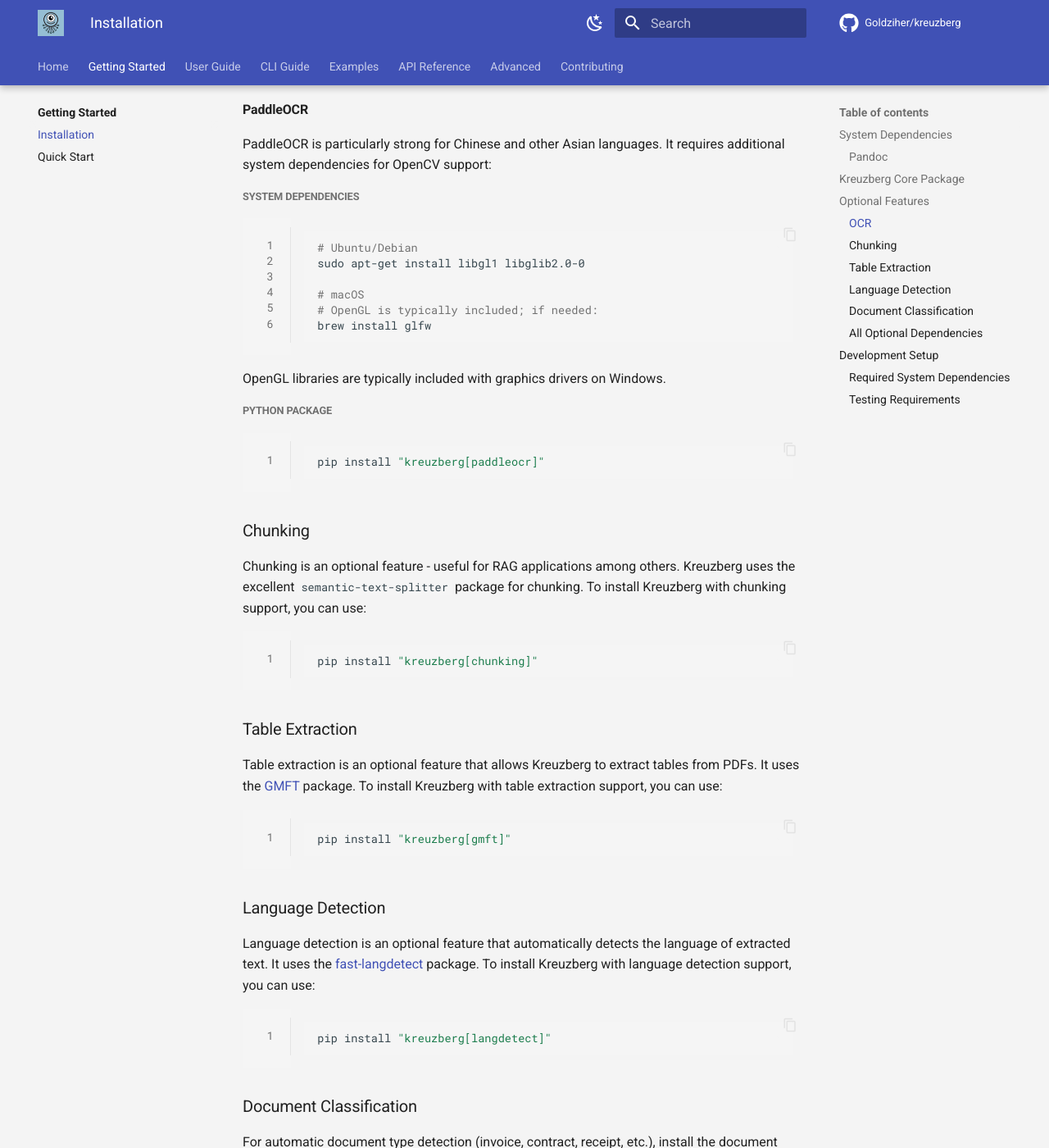
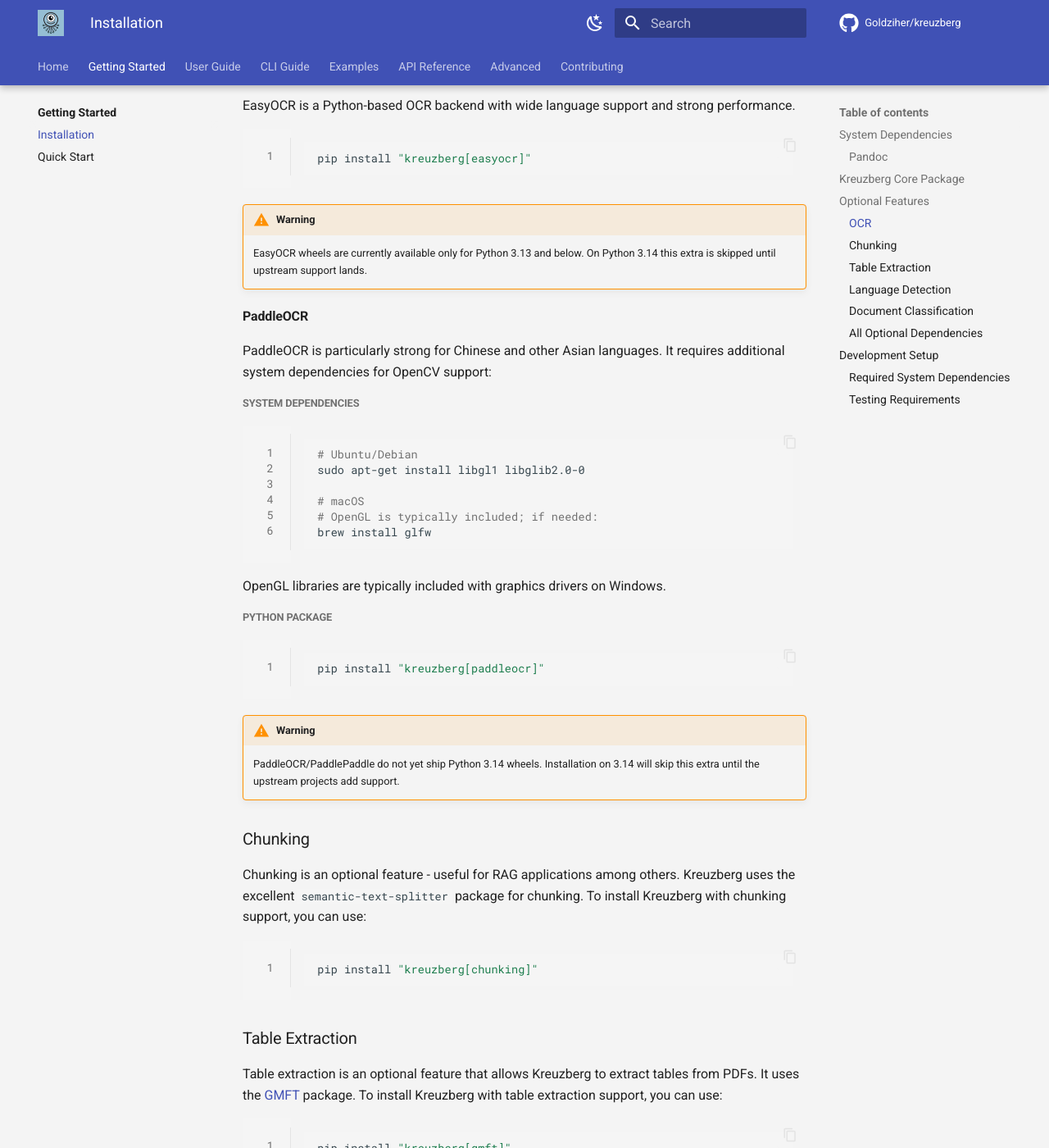
Before and after one commit to elevenday8-design/kreuzberg, an MkDocs documentation site: the page built from docs/getting-started/installation.md, in a window 1280 px wide and 1400 px high, scrolled down 2305 px. Shown: the whole window at 82% size. Built offline with MkDocs 1.6.1 and Material for MkDocs 9.7.7, drawn with Linux system fonts in a browser that asks for light colours; comment, search, counter and statistics services are not loaded; the version menu is left out; some of the changed text lies outside the part shown.

Commit message:
docs: document python 3.14 support limitations

````diff
--- a/docs/getting-started/installation.md
+++ b/docs/getting-started/installation.md
@@ -33,6 +33,10 @@
 ```shell
 pip install kreuzberg
 ```
+
+!!! note "Python Compatibility"
+
+    Kreuzberg runs on Python 3.10 through 3.14. The core library fully supports 3.14, but some optional extras (EasyOCR, PaddleOCR, entity extraction via spaCy) remain unavailable until their upstream wheels add 3.14 support.
 
 ## Optional Features
 
@@ -91,6 +95,10 @@
 pip install "kreuzberg[easyocr]"
 ```
 
+!!! warning
+
+    EasyOCR wheels are currently available only for Python 3.13 and below. On Python 3.14 this extra is skipped until upstream support lands.
+
 #### PaddleOCR
 
 PaddleOCR is particularly strong for Chinese and other Asian languages. It requires additional system dependencies for OpenCV support:
@@ -113,6 +121,10 @@
 ```shell
 pip install "kreuzberg[paddleocr]"
 ```
+
+!!! warning
+
+    PaddleOCR/PaddlePaddle do not yet ship Python 3.14 wheels. Installation on 3.14 will skip this extra until the upstream projects add support.
 
 ### Chunking
 
````
Also changed, not shown: CHANGELOG.md (+1 -0 lines), docs/contributing.md (+1 -1 lines), docs/user-guide/extraction-configuration.md (+4 -0 lines).
